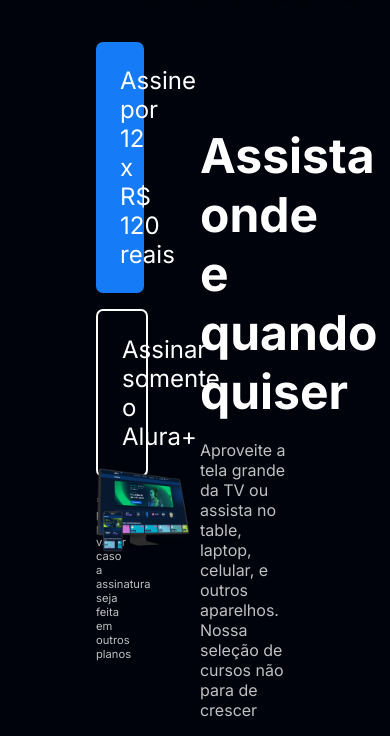
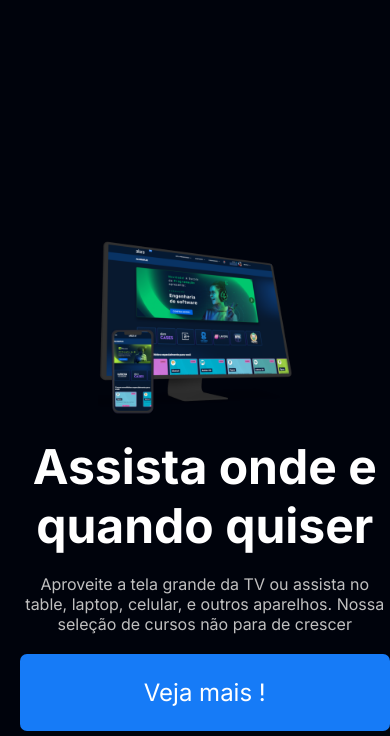
Before and after one commit to VANDERSON-BR/Alura_plus-, a plain HTML site: page index.html in a window 390 px wide. Shown: the part 758-1494 px from the top of the page. Drawn offline with Linux system fonts and the light colour scheme.

Commit message:
add media queries

```diff
--- a/css/style.css
+++ b/css/style.css
@@ -132,3 +132,38 @@ dispositivos*/
     border-bottom:1px solid var(--branco-principal);
     color:var(--branco-principal);
 }
+
+@media screen and (max-width:768px){
+    .container{
+        display: block;
+        background-image: none;
+        margin:4rem 0rem;
+    }
+
+    .container__imagem , .secundario__imagem{
+        width:50vw;
+    }
+
+    .container__caixa{
+        margin:2rem;
+    }
+
+    .secundario{
+        text-align: center;
+        margin:0rem;
+    }
+
+    .rodape__lista{
+        display: block;
+        padding:0.5rem;
+    }
+
+    .lista__link{
+        margin:0.2rem 0rem;
+    }
+
+    .dispositivos__lista{
+        display: block;
+    }
+
+}
```
